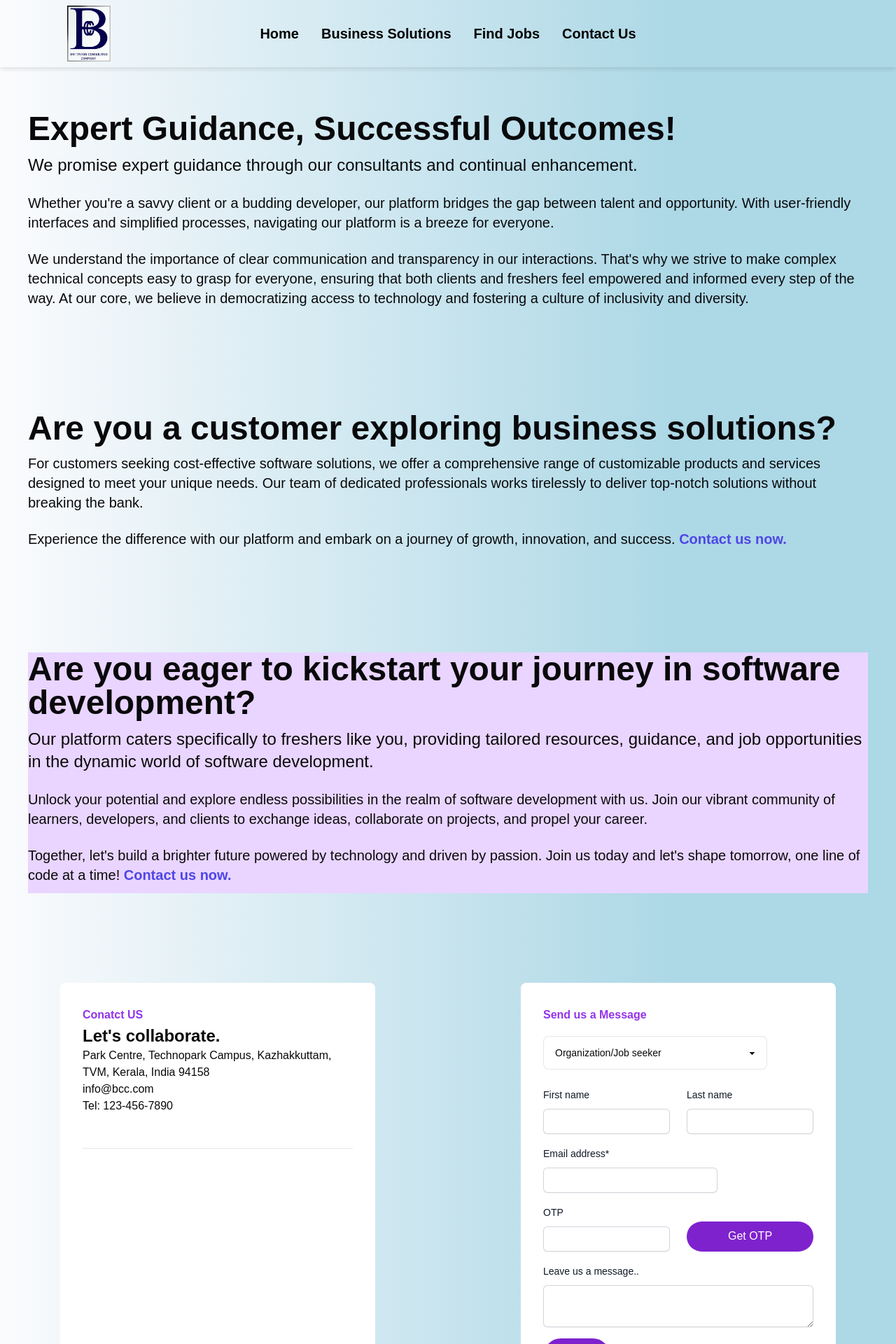
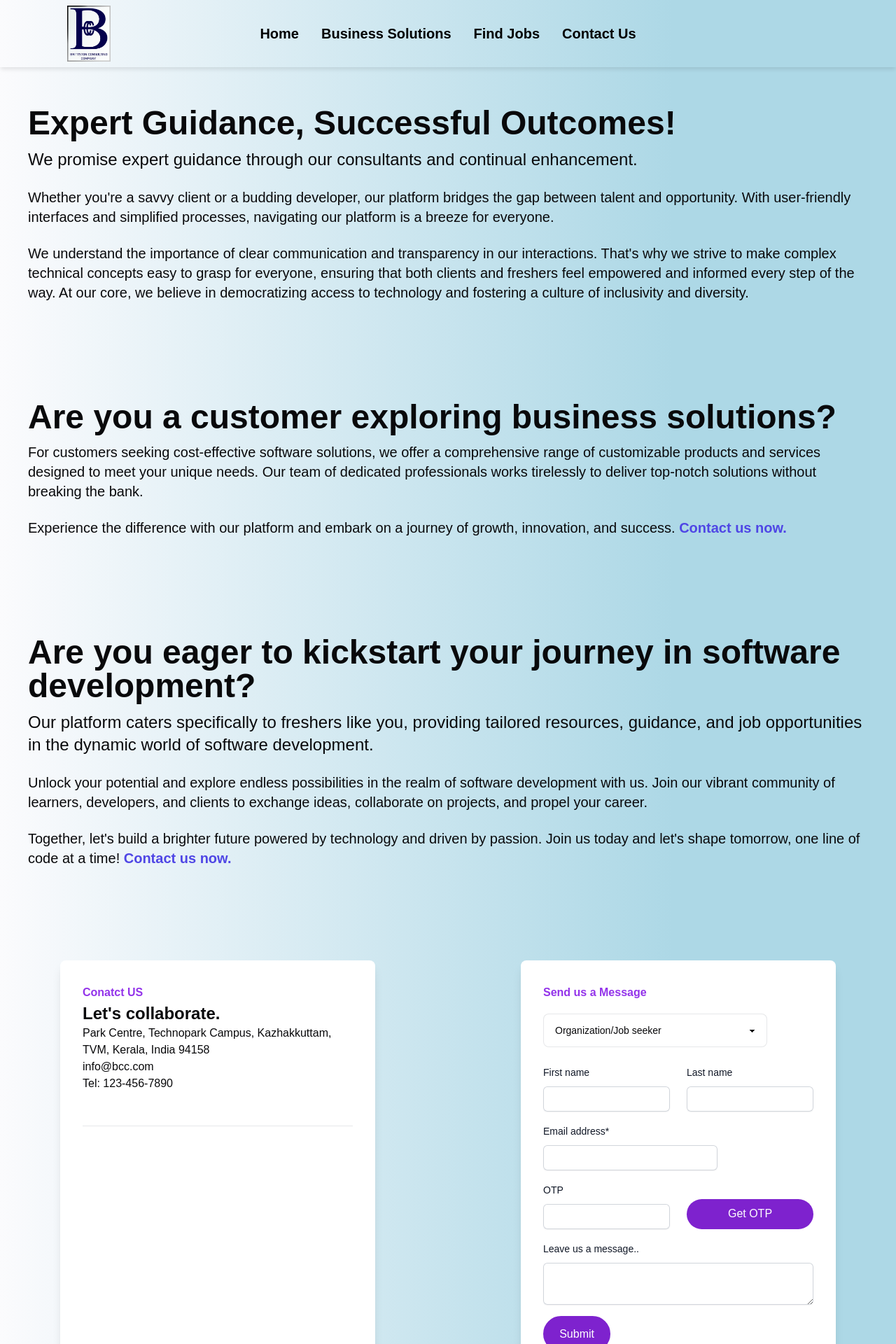
Before and after one commit to neerajng/bcc, a React (Vite) app: page / in a window 1280 px wide. Shown: the top 1920 px of the page at 70% size. Built offline with nearby package versions, Linux system fonts and the light colour scheme.

Commit message:
Gap fixed

```diff
--- a/src/components/ContactAddress.jsx
+++ b/src/components/ContactAddress.jsx
@@ -1,6 +1,6 @@
 const ContactForm = () => {
     return (
-        <div className="bg-white p-8 rounded-lg flex flex-col">
+        <div className="bg-white p-8 rounded-lg flex flex-col shadow-lg">
              <div className="border-b border-gray-900/10 pb-12 ">
              <h2 className="text-base leading-7  text-purple-600 font-bold">Conatct US</h2>
               <p className="text-2xl font-bold">Let&apos;s collaborate.</p>
--- a/src/components/ContactForm.jsx
+++ b/src/components/ContactForm.jsx
@@ -1,6 +1,6 @@
 const ContactForm = () => {
     return (
-        <div className="bg-white p-8 rounded-lg flex flex-col">
+        <div className="bg-white p-8 rounded-lg flex flex-col shadow-lg">
 
             <div className="border-b border-gray-900/10 pb-12">
                 <h2 className="text-base leading-7  text-purple-600 font-bold">Send us a Message</h2>
--- a/src/components/HeroSection.jsx
+++ b/src/components/HeroSection.jsx
@@ -1,7 +1,7 @@
 const HeroSection = () => {
     return (
     <div className="hero  text-zinc-950">{/* border-4 border-indigo-600 */}
-        <div className="hero-content flex-col lg:flex-row bg-white-500 py-16 px-10 ">
+        <div className="hero-content flex-col lg:flex-row bg-white-500 py-14 px-10 ">
             <div className="bg-white-500">
                 <h1 className="text-4xl xs:text-5xl leading-tight font-bold">Expert Guidance, Successful Outcomes!</h1>
                 <p className="text-2xl py-3">We promise expert guidance through our consultants and continual enhancement.</p>
--- a/src/components/Section2.jsx
+++ b/src/components/Section2.jsx
@@ -1,8 +1,8 @@
 const Section2 = () => {
     return (
     <div className="hero  text-zinc-950">{/* border-4 border-indigo-600 */}
-        <div className="hero-content flex-col lg:flex-row bg-white-500 py-16 px-10 ">
-            <div className="bg-purple-200 ">
+        <div className="hero-content flex-col lg:flex-row bg-white-500 py-14 px-10 ">
+            <div className="">
                 <h1 className="text-4xl xs:text-5xl leading-tight font-bold ">
                     Are you eager to kickstart your journey in software development?</h1>
                 <p className="text-2xl py-3">Our platform caters specifically to freshers like you, providing tailored resources, guidance, and job
```
